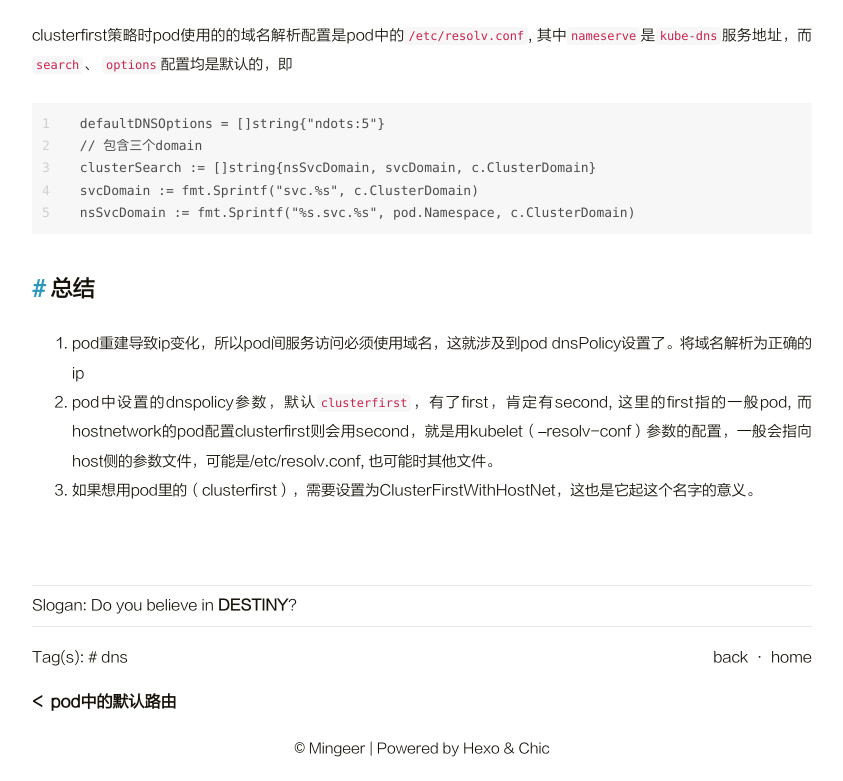
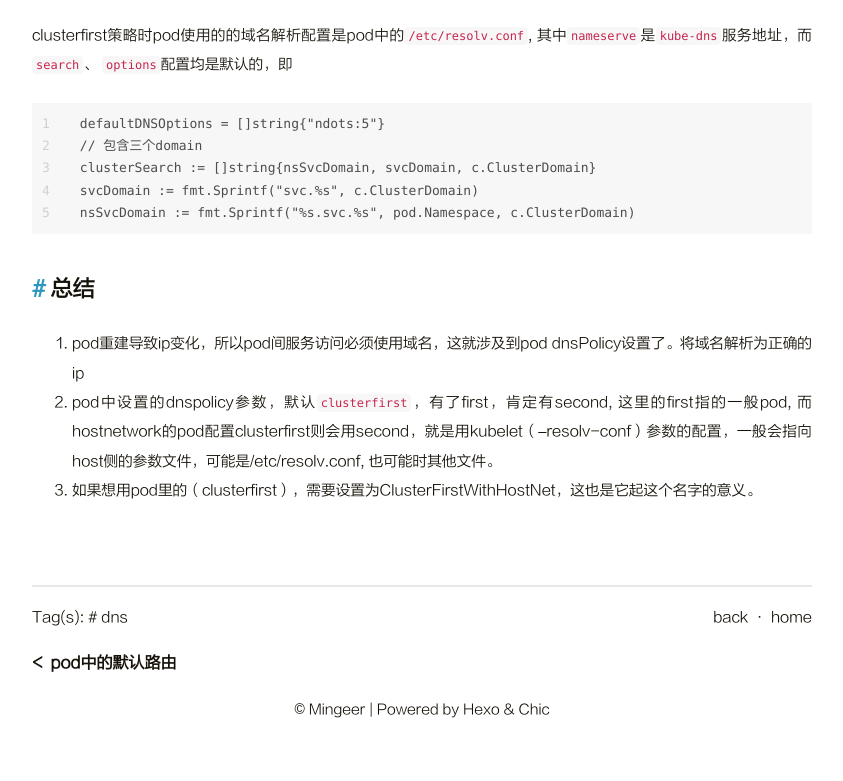
Before and after one commit to leemingeer/leemingeer.github.io, a plain HTML site: page 2023/04/22/kubelet-dns-源码分析/index.html in a window 1280 px wide. Shown: the part 2384-3165 px from the top of the page, without its empty margins (218-1061 px from the left). After the commit the page ends 3126 px from the top, so only its background shows below. Drawn offline with Linux system fonts and the light colour scheme.

Commit message:
Site updated: 2023-04-26 00:25:44

```diff
--- a/2023/04/22/kubelet-dns-源码分析/index.html
+++ b/2023/04/22/kubelet-dns-源码分析/index.html
@@ -248,11 +248,6 @@
 
 
 
-                     <p class="copyright-item">
-                         <span>Slogan:</span>
-                         <span>Do you believe in <strong>DESTINY</strong>?</span>
-                     </p>
-
 
             </section>
 
```
Also changed, not shown: 2023/04/25/pod中的默认路由/index.html (+0 -5 lines).
